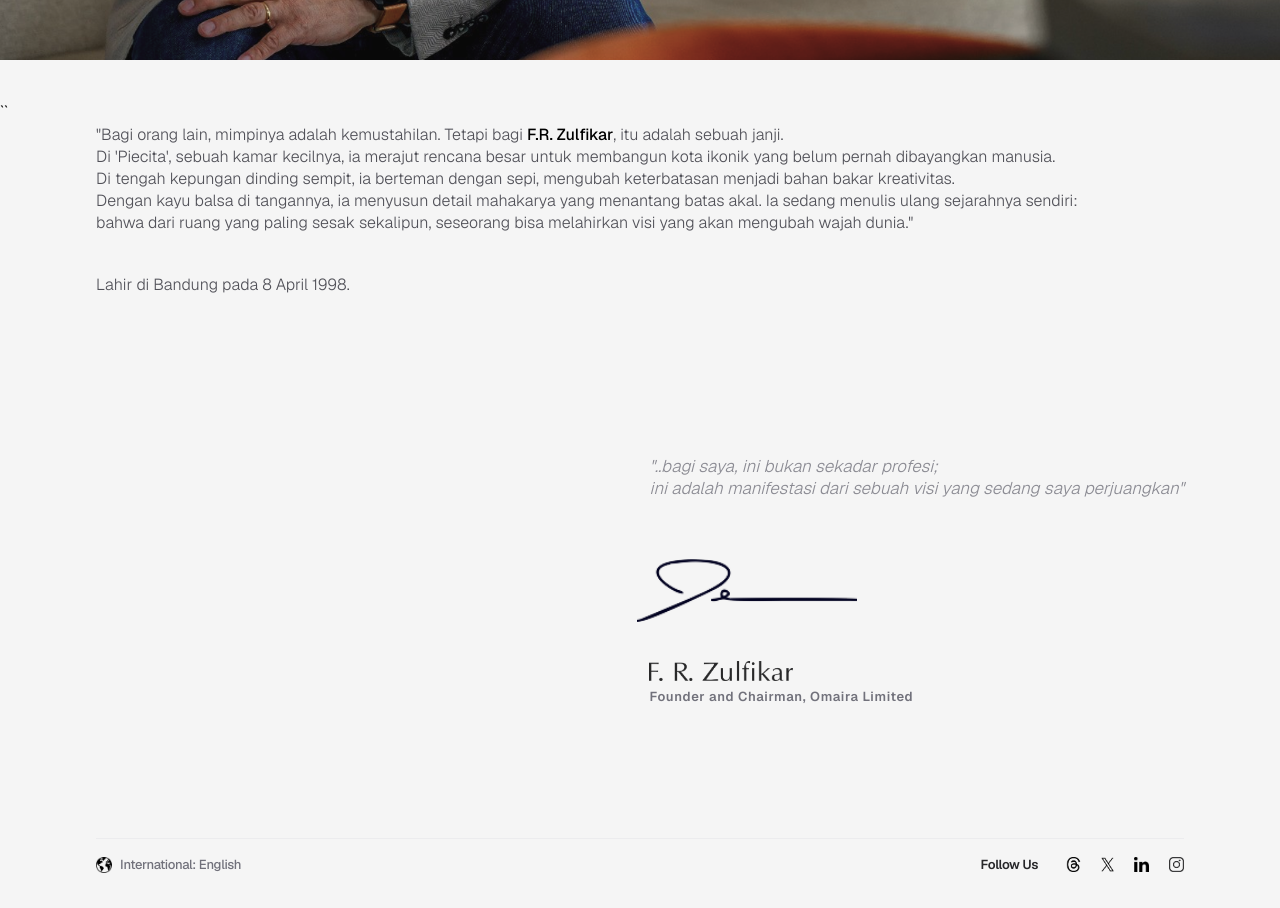
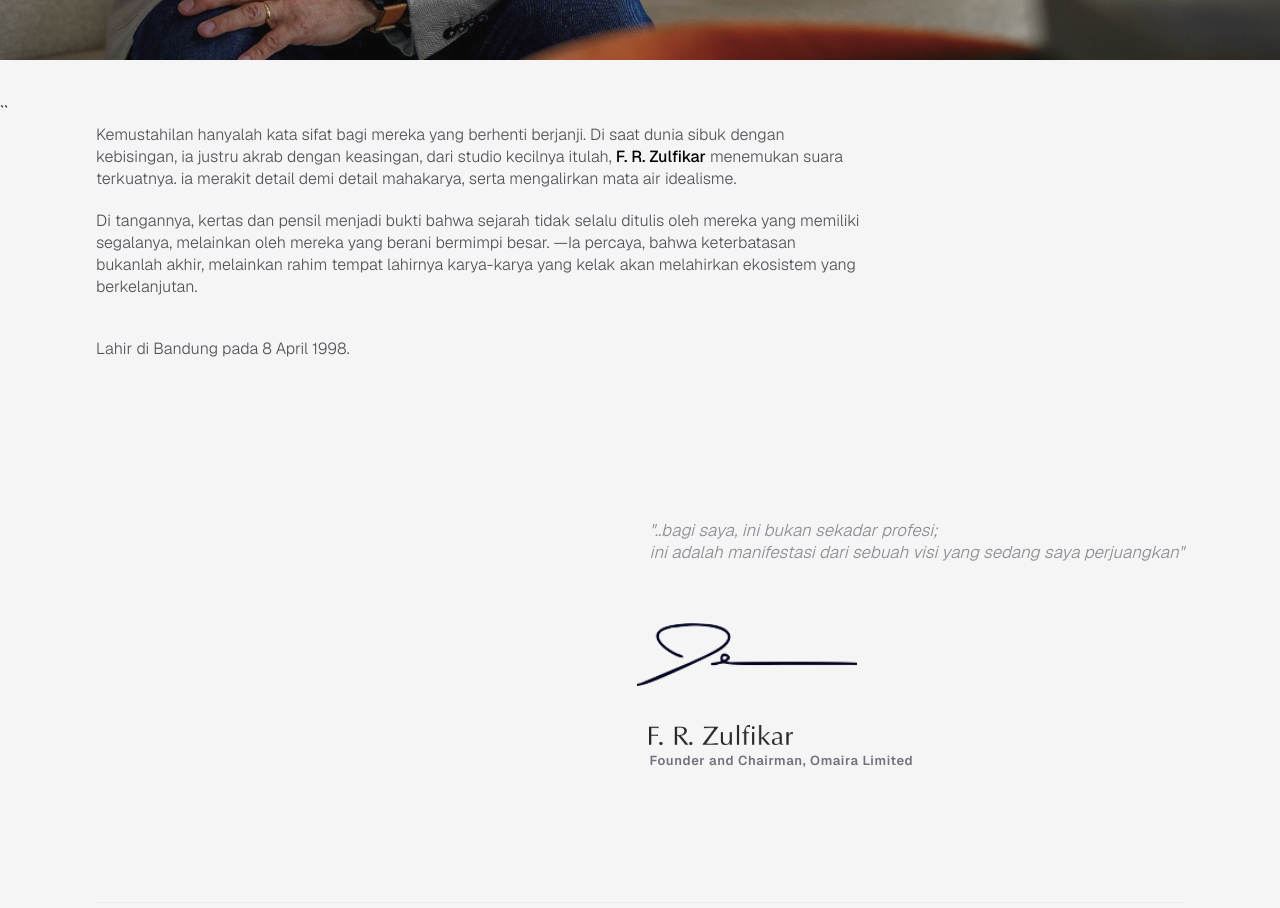
Before and after one commit to karnaufal/fai-portofolio, a Next.js app: page /about in a window 1280 px wide. Shown: the part 3820-4728 px from the top of the page. Built offline with nearby package versions, Linux system fonts and the light colour scheme.

Commit message:
docs: update personal description text to match Figma design

```diff
--- a/app/about/page.tsx
+++ b/app/about/page.tsx
@@ -211,27 +211,15 @@ export default function AboutPage() {
                             <div className="max-w-3xl space-y-10">
                                 <div className="text-[12px] md:text-[16px] font-light leading-tight md:leading-snug text-zinc-700/90 text-left flex flex-col w-full">
 
-                                    <p className="whitespace-normal md:whitespace-nowrap">
-                                        &quot;Bagi orang lain, mimpinya adalah kemustahilan. Tetapi bagi <span className="font-medium text-black">F.R. Zulfikar</span>, itu adalah sebuah janji.
+                                    <p className="whitespace-normal">
+                                        Kemustahilan hanyalah kata sifat bagi mereka yang berhenti berjanji. Di saat dunia sibuk dengan kebisingan, ia justru akrab dengan keasingan, dari studio kecilnya itulah, <span className="font-medium text-black">F. R. Zulfikar</span> menemukan suara terkuatnya. ia merakit detail demi detail mahakarya, serta mengalirkan mata air idealisme.
                                     </p>
 
-                                    <p className="whitespace-normal md:whitespace-nowrap">
-                                        Di &apos;Piecita&apos;, sebuah kamar kecilnya, ia merajut rencana besar untuk membangun kota ikonik yang belum pernah dibayangkan manusia.
+                                    <p className="whitespace-normal mt-4 md:mt-5">
+                                        Di tangannya, kertas dan pensil menjadi bukti bahwa sejarah tidak selalu ditulis oleh mereka yang memiliki segalanya, melainkan oleh mereka yang berani bermimpi besar. —Ia percaya, bahwa keterbatasan bukanlah akhir, melainkan rahim tempat lahirnya karya-karya yang kelak akan melahirkan ekosistem yang berkelanjutan.
                                     </p>
 
-                                    <p className="whitespace-normal md:whitespace-nowrap">
-                                        Di tengah kepungan dinding sempit, ia berteman dengan sepi, mengubah keterbatasan menjadi bahan bakar kreativitas.
-                                    </p>
-
-                                    <p className="whitespace-normal md:whitespace-nowrap">
-                                        Dengan kayu balsa di tangannya, ia menyusun detail mahakarya yang menantang batas akal. Ia sedang menulis ulang sejarahnya sendiri:
-                                    </p>
-
-                                    <p className="whitespace-normal md:whitespace-nowrap">
-                                        bahwa dari ruang yang paling sesak sekalipun, seseorang bisa melahirkan visi yang akan mengubah wajah dunia.&quot;
-                                    </p>
                                 </div>
-
                                 <div className="pt-0">
                                     <p className="text-xs md:text-[16px] sentence case text-zinc-700/90 font-light">
                                         Lahir di Bandung pada 8 April 1998.
@@ -373,7 +361,7 @@ export default function AboutPage() {
                 </section>
             </main >
             {/* Footer reveal — fixed z-0, kelihatan pas main habis di-scroll */}
-            <Footer />
+            < Footer />
         </>
     );
 }
```
